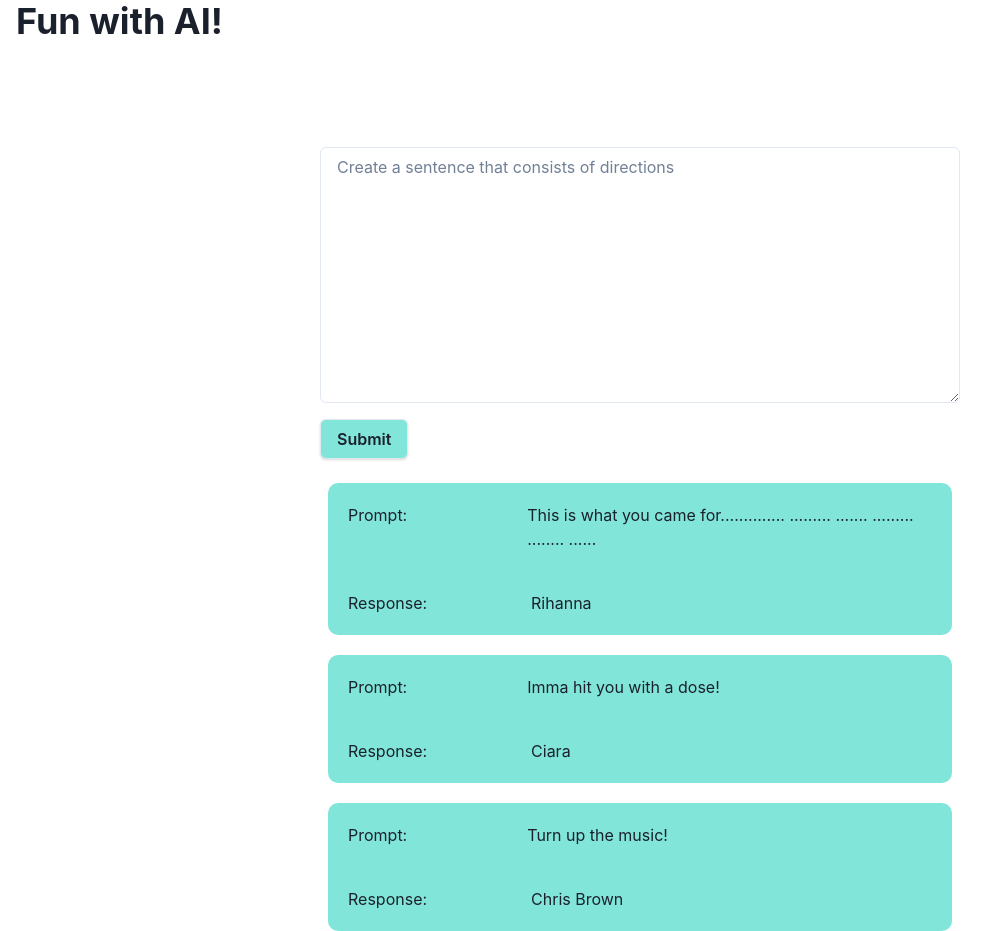
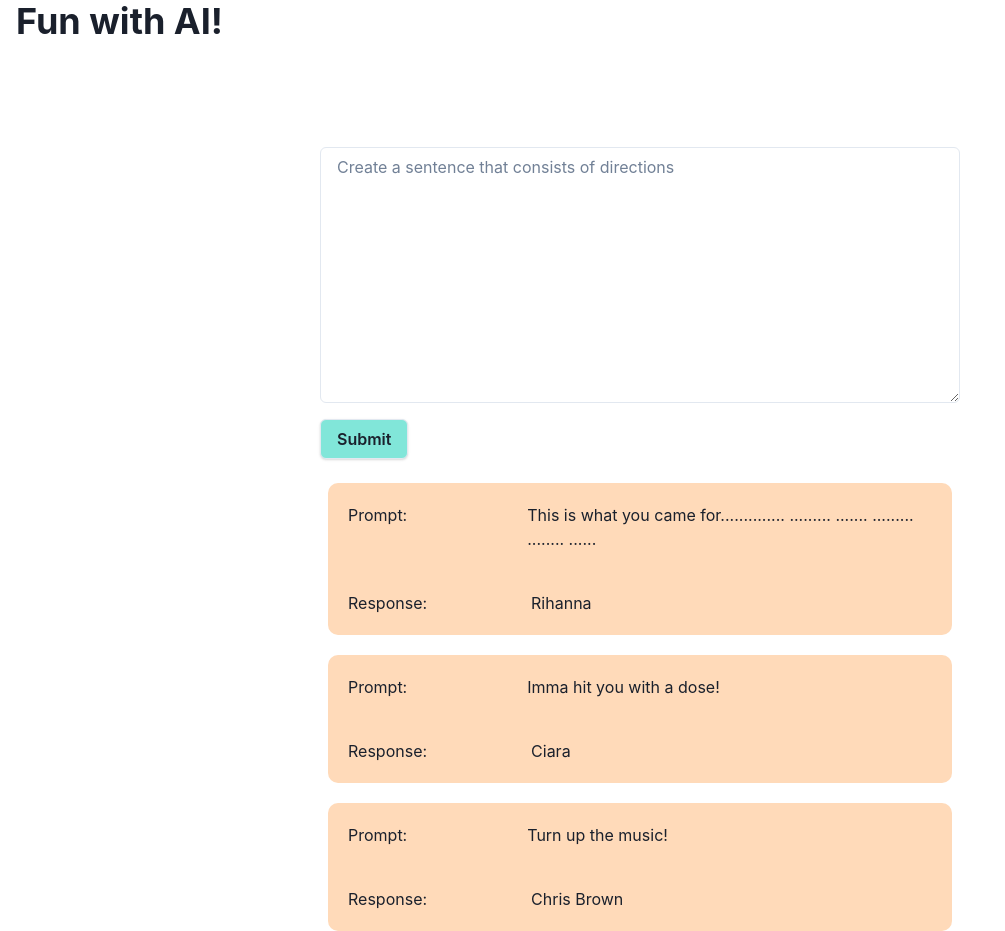
Before and after one commit to Johnnie71/OpenAI, a Next.js app: page / in a window 1280 px wide. Shown: the whole page, without its empty margins (0-1005 px from the left). Built offline with nearby package versions, Linux system fonts and the light colour scheme.

Commit message:
changed colors

```diff
--- a/components/Form/OutputList/List.jsx
+++ b/components/Form/OutputList/List.jsx
@@ -14,7 +14,7 @@
 		<Flex maxW="full" align="center" justify="center">
 			<Grid w="50%" autoColumns gap={5}>
 				{tests.map((result, idx) => (
-					<Box borderRadius="10px" width="100%" bg="teal.200" key={idx}>
+					<Box borderRadius="10px" width="100%" bg="peachpuff" key={idx}>
 						<Flex>
 							<GridItem p={5}>Prompt:</GridItem>
 							<GridItem ml={20} p={5}>
```
